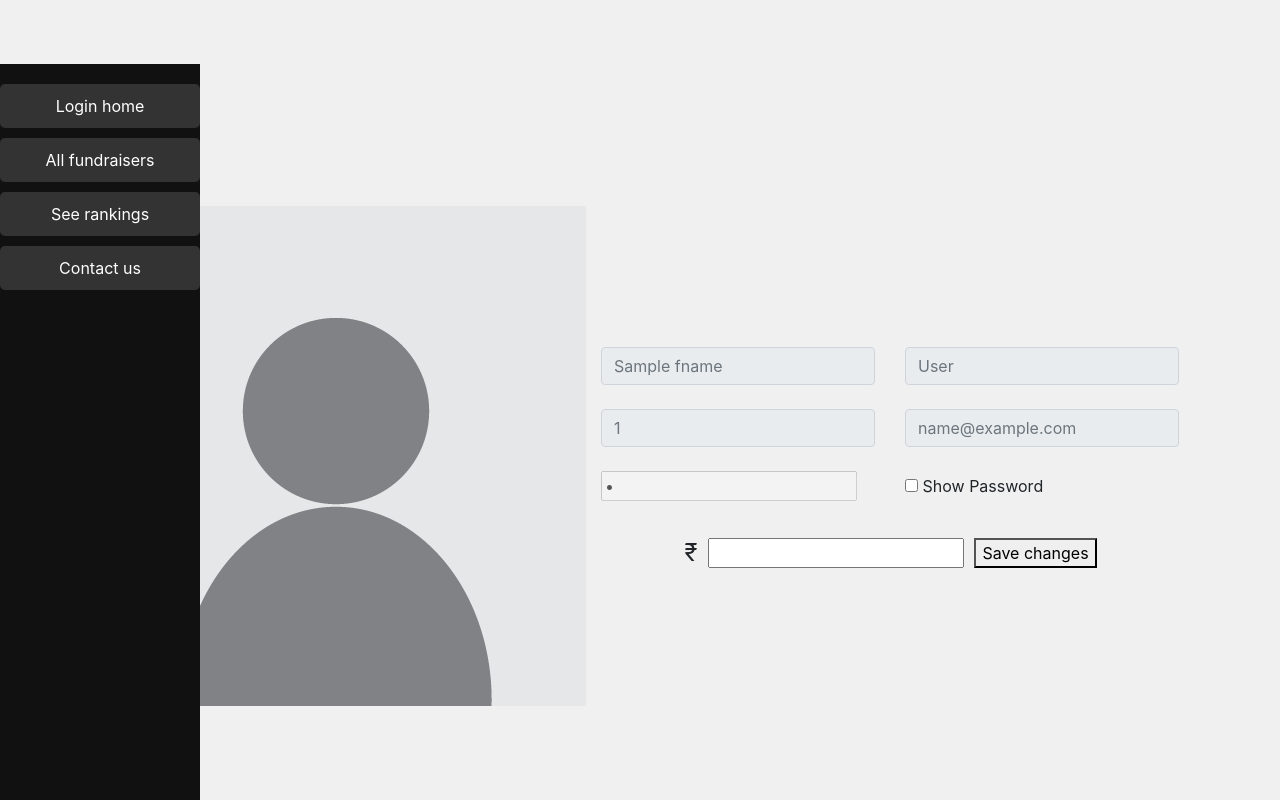
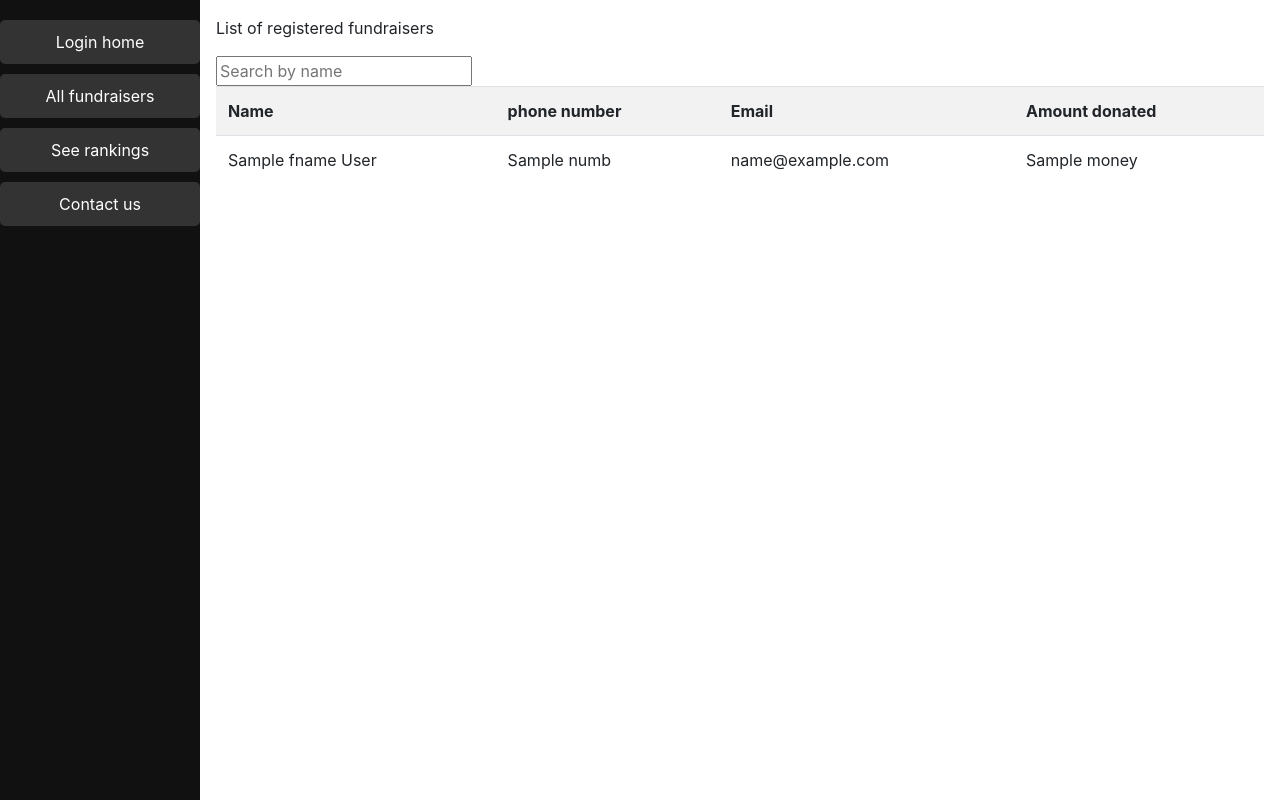
Before and after one commit to RitvikIP27/ContactDetailer, a Flask app: template templates/loggedin.html in a window 1280 px wide. Run offline with Flask 3, Linux system fonts and the light colour scheme; the template is opened without the code that fills it: most values are stand-ins (such as "Sample title", 1, 10 or a date in 2020); some libraries are stand-ins or nearby versions.

Commit message:
Update loggedin.html

```diff
--- a/templates/loggedin.html
+++ b/templates/loggedin.html
@@ -5,29 +5,31 @@
         <meta name="viewport" content="width=device-width, initial-scale=1.0">
         <link rel="stylesheet" href="https://cdn.jsdelivr.net/npm/bootstrap@4.0.0/dist/css/bootstrap.min.css" integrity="sha384-Gn5384xqQ1aoWXA+058RXPxPg6fy4IWvTNh0E263XmFcJlSAwiGgFAW/dAiS6JXm" crossorigin="anonymous">
         <link rel="stylesheet" href = "/static/styles.css">
-        <title> User page </title>
-        <style>
-            body {
-                display: flex;
-                align-items: center;
-                justify-content: center;
-                height: 100vh;
-                margin: 0;
-                background-color: #f0f0f0;
-            }
-        </style>
+        <title> See users </title>
         <script>
             function myFunction() {
-                var x = document.getElementById("myInput");
-                if (x.type == "password") {
-                    x.type = "text";
-                } else {
-                    x.type = "password";
+                var input, filter, table, tr, td, i, txtValue;
+                input = document.getElementById('searchInput');
+                filter = input.value.toUpperCase();
+                table = document.getElementById('table1');
+                tr = table.getElementsByTagName('tr');
+                for (i = 0; i < tr.length; i++) {
+                    td = tr[i].getElementsByTagName('td')[0];
+
+                    if (td) {
+                        txtValue = td.textContent || td.innerText;
+                        if (txtValue.toUpperCase().indexOf(filter) > -1) {
+                            tr[i].style.display = '';
+                        } else {
+                            tr[i].style.display = 'none';
+                        }
+                    }
                 }
-            }
+            };
         </script>
     </head>
-    <body style="justify-content: center; vertical-align: center; padding-top: 10%">
+
+    <body>
         <div class = "sidebar">
             <form action="/">
                 <input type = "submit" value = "Login home">
@@ -43,55 +45,26 @@
             </form>
         </div>
 
-        <div id="bigdiv" class="content" style="display: flex; margin: auto; align-items: center; justify-content: center;">
-            <div style = "display: inline-block">
-                <img alt="Pfp" src="/static/pfp.png">
-                <p style="text-align: center;"> {{user}} </p>
-                <input type="text" name="username" placeholder="Username" hidden>
-            </div>
+        <div class="content">
+            <p><caption> List of registered fundraisers </caption></p>
+            <input type="text" id="searchInput" placeholder="Search by name" oninput="myFunction()">
+            <table id="table1" class="table table-striped caption-top">
+                <tr>
+                    <th>Name</th>
+                    <th>phone number</th>
+                    <th>Email</th>
+                    <th>Amount donated</th>
+                </tr>
 
-            <div style = "display: inline-block">
-                <form action="/editamount" method="post">
-                    <div class="row">
-                        <div class="col">
-                            <input type="text" class="form-control" placeholder="{{fname}}" disabled>
-                        </div>
-                        <div class="col">
-                            <input type="text" class="form-control" placeholder="{{lname}}" disabled>
-                        </div>
-                    </div>
-                    <br>
-                    <div class="row">
-                        <div class="col">
-                            <input type="text" class="form-control" placeholder="{{number}}" disabled>
-                        </div>
-                        <div class="col">
-                            <input type="text" class="form-control" placeholder="{{email}}" disabled>
-                        </div>
-                    </div>
-                    <br>
-                    <div class="row">
-                        <div class="col">
-                            <input type="password" value="{{passwrd}}" id="myInput" disabled>
-                        </div>
-                        <div class="col">
-                            <input type="checkbox" onclick = "myFunction()"> Show Password
-                        </div>
-                    </div>
-                    <br>
-                    <div style="align-items: center;">
-                        <div style = "display: flex; align-items: center; justify-content: center;">
-                            <p style="display: inline-block; font-size: 24px; margin: 10px 1px;">₹</p>
-                            <input type="number" name = "money" value="{{money}}" style="display: inline-block; margin: 10px;">
-                            <button type="submit">Save changes</button>
-                            {% if edited %}
-                            Changes updated
-                            {% endif %}
-                        </div>
-                    </div>
-                </form>
-            </div>
-
+                {% for row in data %}
+                <tr>
+                    <td> {{ row["fname"] }} {{ row["lname"] }} </td>
+                    <td> {{ row["numb"] }} </td>
+                    <td> {{ row["email"] }} </td>
+                    <td> {{ row["money"] }} </td>
+                </tr>
+                {% endfor %}
+            </table>
         </div>
     </body>
 </html>
```
